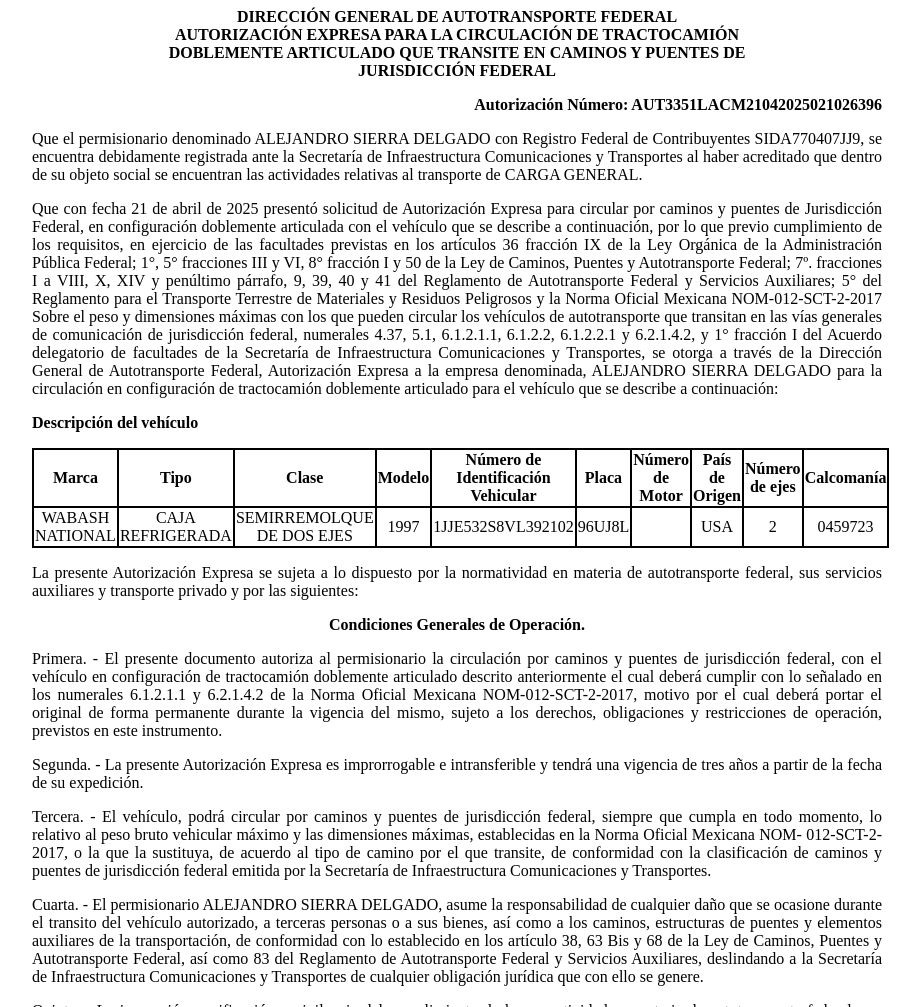
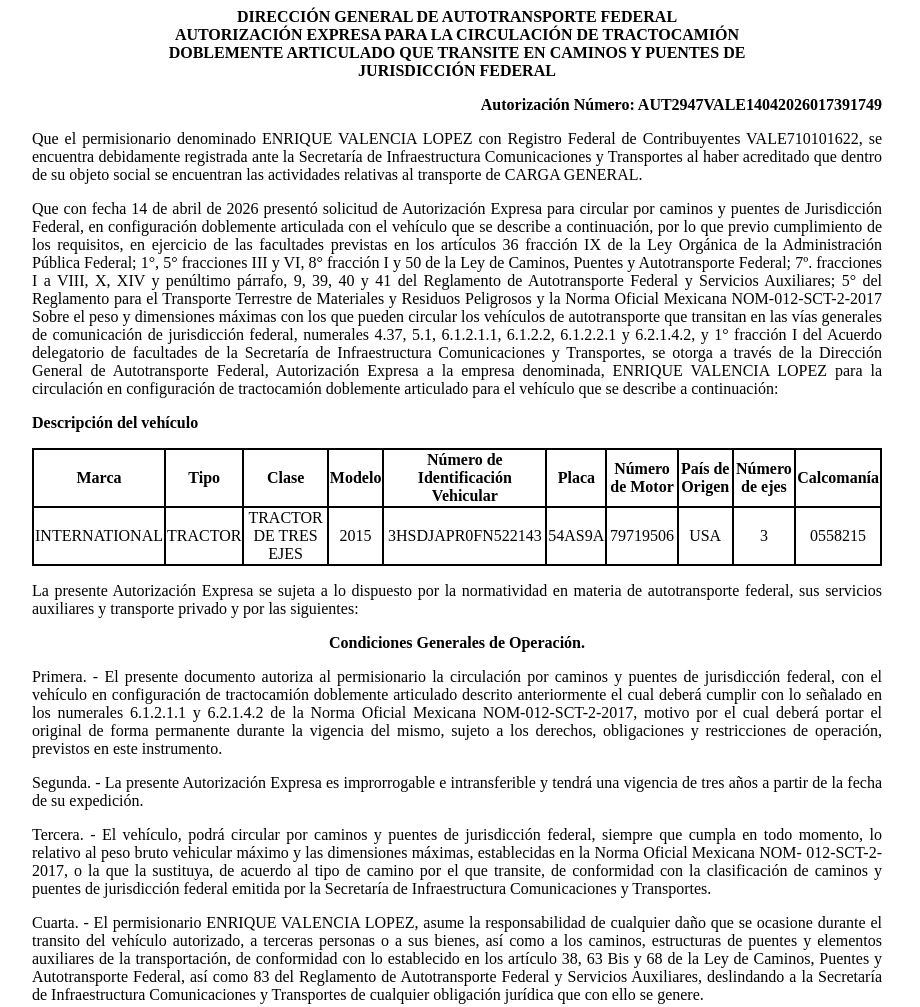
Before and after one commit to app-sct1/ConsultaAutDobleRemolque-folio-0201526, a plain HTML site: page index.html in a window 1280 px wide. Shown: the top 1007 px of the page, without its empty margins (183-1103 px from the left). Drawn offline with Linux system fonts and the light colour scheme.

Commit message:
index.html

```diff
--- a/index.html
+++ b/index.html
@@ -75,19 +75,19 @@
 						<p class="sinMargen">DOBLEMENTE ARTICULADO QUE TRANSITE EN CAMINOS Y PUENTES DE</p>
 						<p class="sinMargen">JURISDICCIÓN FEDERAL</p>
 					</div>
-<p class="derechaNegro">Autorización Número: AUT3351LACM21042025021026396</p>
+<p class="derechaNegro">Autorización Número: AUT2947VALE14042026017391749</p>
 
 					<p class="justificado">Que el permisionario denominado
-						ALEJANDRO SIERRA DELGADO con Registro Federal de
-						Contribuyentes SIDA770407JJ9, se encuentra
+						ENRIQUE VALENCIA LOPEZ con Registro Federal de
+						Contribuyentes VALE710101622, se encuentra
 						debidamente registrada ante la Secretaría de Infraestructura
 						Comunicaciones y Transportes al haber acreditado que dentro de su
 						objeto social se encuentran las actividades relativas al
 						transporte de CARGA GENERAL.</p>
 
 
-					<p class="justificado">Que con fecha 21 de
-						abril de 2025 presentó
+					<p class="justificado">Que con fecha 14 de
+						abril de 2026 presentó
 						solicitud de Autorización Expresa para circular por caminos y
 						puentes de Jurisdicción Federal, en configuración doblemente
 						articulada con el vehículo que se describe a continuación, por lo
@@ -107,7 +107,7 @@
 						facultades de la Secretaría de Infraestructura Comunicaciones y
 						Transportes, se otorga a través de la
 						Dirección General de Autotransporte Federal, Autorización Expresa a la
-						empresa denominada, ALEJANDRO SIERRA DELGADO para la
+						empresa denominada, ENRIQUE VALENCIA LOPEZ para la
 						circulación en configuración de tractocamión doblemente articulado
 						para el vehículo que se describe a continuación:</p>
 
@@ -128,16 +128,16 @@
 							<th class="borde">Calcomanía</th>
 						</tr>
 						<tr class="borde">
-							<td class="borde">WABASH NATIONAL</td>
-							<td class="borde">CAJA REFRIGERADA</td>
-							<td class="borde">SEMIRREMOLQUE DE DOS EJES</td>
-							<td class="borde">1997</td>
-							<td class="borde">1JJE532S8VL392102</td>
-							<td class="borde">96UJ8L</td>
-							<td class="borde"></td>
+							<td class="borde">INTERNATIONAL</td>
+							<td class="borde">TRACTOR</td>
+							<td class="borde">TRACTOR DE TRES EJES</td>
+							<td class="borde">2015</td>
+							<td class="borde">3HSDJAPR0FN522143</td>
+							<td class="borde">54AS9A</td>
+							<td class="borde">79719506</td>
 							<td class="borde">USA</td>
-							<td class="borde">2</td>
-							<td class="borde">0459723</td>
+							<td class="borde">3</td>
+							<td class="borde">0558215</td>
 						</tr>
 
 					</tbody></table>
@@ -175,7 +175,7 @@
 						Secretaría de Infraestructura Comunicaciones y Transportes.</p>
 
 					<p class="justificado">Cuarta. - El permisionario
-						ALEJANDRO SIERRA DELGADO, asume la responsabilidad de
+						ENRIQUE VALENCIA LOPEZ, asume la responsabilidad de
 						cualquier daño que se ocasione durante el transito del vehículo
 						autorizado, a terceras personas o a sus bienes, así como a los
 						caminos, estructuras de puentes y elementos auxiliares de la
```
